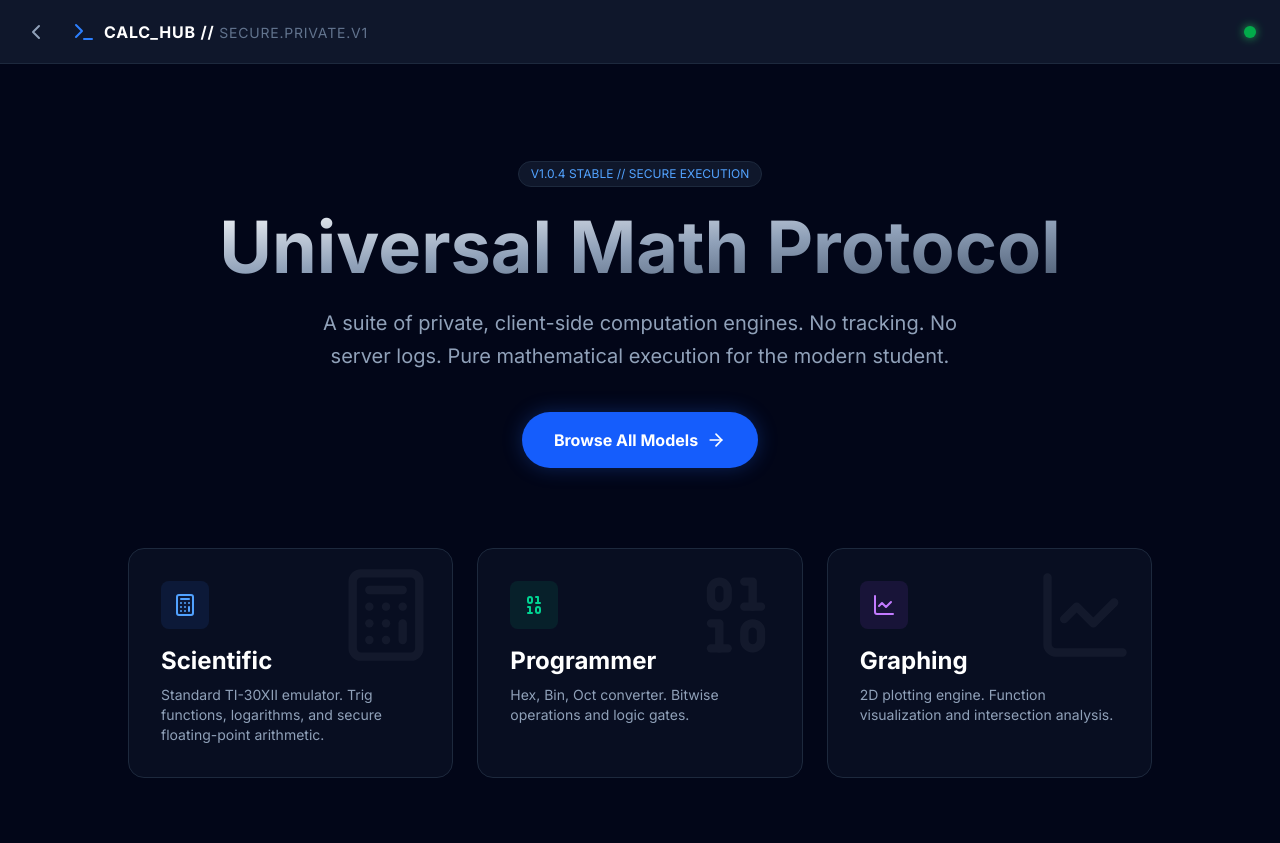
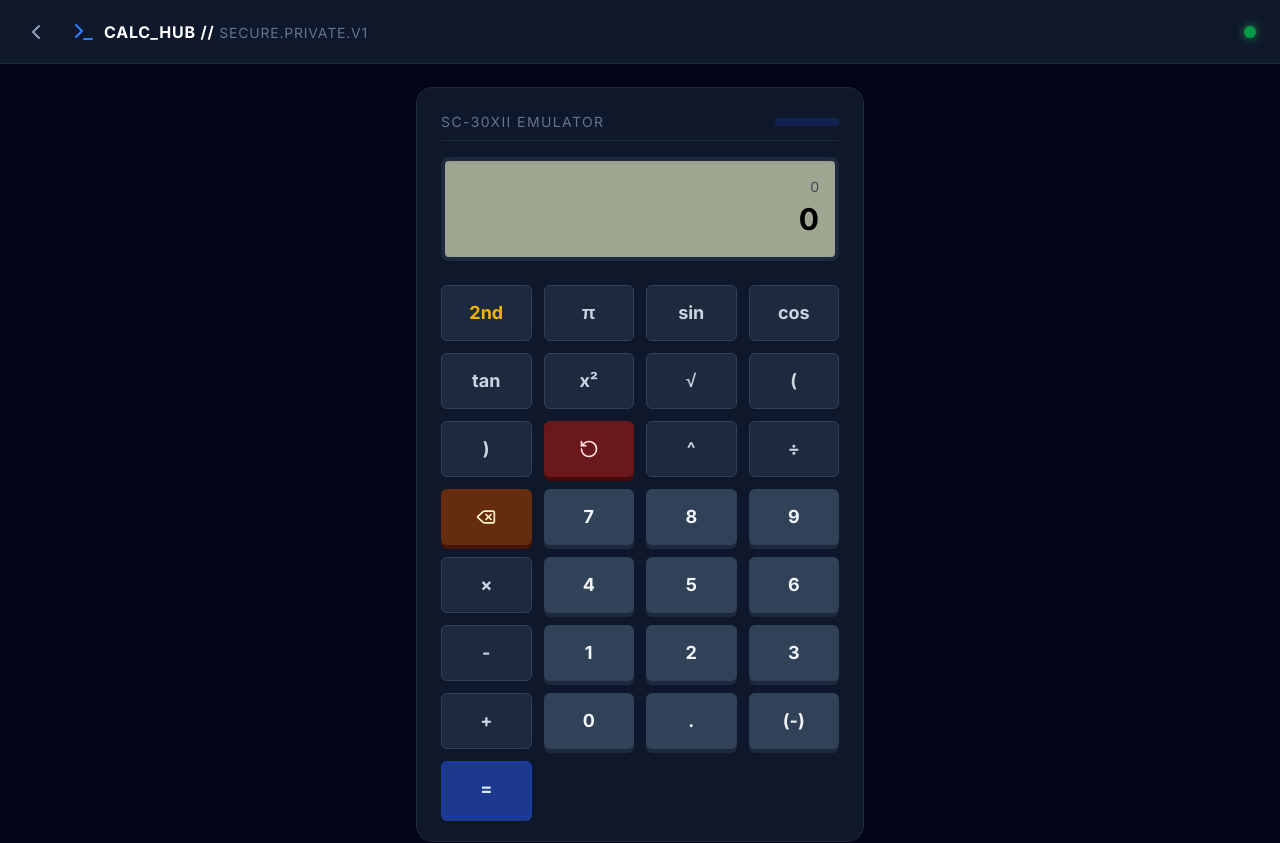
Before and after one commit to Starties/calculators, a Next.js app: page /scientific in a window 1280 px wide. Shown: the top 843 px of the page. Built offline with nearby package versions, Linux system fonts and the light colour scheme.

Commit message:
added paywall

```diff
--- a/src/app/page.tsx
+++ b/src/app/page.tsx
@@ -1,70 +1,83 @@
 import Link from 'next/link';
-import { Calculator, Binary, LineChart, ShieldCheck } from 'lucide-react';
+import { Calculator, Binary, LineChart, ShieldCheck, ArrowRight } from 'lucide-react';
 
 export default function Home() {
   return (
     <main className="min-h-screen bg-slate-950 text-slate-200">
       {/* Hero Section */}
-      <div className="max-w-6xl mx-auto px-4 py-20 text-center">
-        <h1 className="text-5xl md:text-7xl font-bold mb-6 bg-gradient-to-r from-blue-400 to-emerald-400 bg-clip-text text-transparent">
+      <div className="max-w-6xl mx-auto px-4 py-24 text-center">
+        <div className="inline-block px-3 py-1 bg-slate-900 border border-slate-800 rounded-full text-xs font-mono text-blue-400 mb-6">
+            V1.0.4 STABLE // SECURE EXECUTION
+        </div>
+        <h1 className="text-5xl md:text-7xl font-bold mb-6 bg-gradient-to-br from-white via-slate-400 to-slate-600 bg-clip-text text-transparent">
           Universal Math Protocol
         </h1>
-        <p className="text-xl text-slate-400 mb-12 max-w-2xl mx-auto">
-          Private, client-side computation engines. No tracking. No history logging.
+        <p className="text-xl text-slate-400 mb-10 max-w-2xl mx-auto leading-relaxed">
+          A suite of private, client-side computation engines. No tracking. No server logs.
           Pure mathematical execution for the modern student.
         </p>
 
-        {/* The Grid */}
-        <div className="grid grid-cols-1 md:grid-cols-3 gap-6 max-w-5xl mx-auto">
+        {/* Main Call to Action */}
+        <div className="flex justify-center gap-4 mb-20">
+            <Link href="/models">
+                <button className="group bg-blue-600 hover:bg-blue-500 text-white px-8 py-4 rounded-full font-bold transition-all shadow-[0_0_20px_rgba(37,99,235,0.3)] hover:shadow-[0_0_30px_rgba(37,99,235,0.5)] flex items-center gap-2">
+                Browse All Models
+                <ArrowRight size={20} className="group-hover:translate-x-1 transition-transform" />
+                </button>
+            </Link>
+        </div>
+
+        {/* The Grid Preview */}
+        <div className="grid grid-cols-1 md:grid-cols-3 gap-6 max-w-5xl mx-auto text-left">
 
           {/* Scientific Card */}
           <Link href="/scientific" className="group">
-            <div className="bg-slate-900 border border-slate-800 p-8 rounded-2xl hover:border-blue-500/50 hover:bg-slate-800 transition-all cursor-pointer h-full relative overflow-hidden">
-              <div className="absolute top-0 right-0 p-4 opacity-10 group-hover:opacity-20 transition-opacity">
+            <div className="bg-slate-900/50 border border-slate-800 p-8 rounded-2xl hover:border-blue-500/50 hover:bg-slate-900 transition-all cursor-pointer h-full relative overflow-hidden">
+              <div className="absolute top-0 right-0 p-4 opacity-5 group-hover:opacity-10 transition-opacity">
                 <Calculator size={100} />
               </div>
               <div className="bg-blue-500/10 w-12 h-12 rounded-lg flex items-center justify-center mb-4 text-blue-400">
                 <Calculator size={24} />
               </div>
               <h2 className="text-2xl font-bold mb-2 text-white">Scientific</h2>
-              <p className="text-slate-400">Standard TI-30XII emulator. Trig functions, logarithms, and secure floating-point arithmetic.</p>
+              <p className="text-slate-400 text-sm">Standard TI-30XII emulator. Trig functions, logarithms, and secure floating-point arithmetic.</p>
             </div>
           </Link>
 
-          {/* Programmer Card (Placeholder) */}
-          <div className="group opacity-75">
-            <div className="bg-slate-900 border border-slate-800 p-8 rounded-2xl transition-all h-full relative overflow-hidden">
-              <div className="absolute top-0 right-0 p-4 opacity-10">
+          {/* Programmer Card */}
+          <Link href="/models" className="group">
+            <div className="bg-slate-900/50 border border-slate-800 p-8 rounded-2xl hover:border-emerald-500/50 hover:bg-slate-900 transition-all cursor-pointer h-full relative overflow-hidden">
+              <div className="absolute top-0 right-0 p-4 opacity-5 group-hover:opacity-10 transition-opacity">
                 <Binary size={100} />
               </div>
               <div className="bg-emerald-500/10 w-12 h-12 rounded-lg flex items-center justify-center mb-4 text-emerald-400">
                 <Binary size={24} />
               </div>
               <h2 className="text-2xl font-bold mb-2 text-white">Programmer</h2>
-              <p className="text-slate-400">Hex, Bin, Oct converter. Bitwise operations. <span className="text-xs border border-emerald-900 bg-emerald-900/50 px-2 py-1 rounded text-emerald-400 ml-2">COMING SOON</span></p>
+              <p className="text-slate-400 text-sm">Hex, Bin, Oct converter. Bitwise operations and logic gates.</p>
             </div>
-          </div>
+          </Link>
 
-          {/* Graphing Card (Placeholder) */}
-          <div className="group opacity-75">
-            <div className="bg-slate-900 border border-slate-800 p-8 rounded-2xl transition-all h-full relative overflow-hidden">
-              <div className="absolute top-0 right-0 p-4 opacity-10">
+          {/* Graphing Card */}
+          <Link href="/models" className="group">
+            <div className="bg-slate-900/50 border border-slate-800 p-8 rounded-2xl hover:border-purple-500/50 hover:bg-slate-900 transition-all cursor-pointer h-full relative overflow-hidden">
+              <div className="absolute top-0 right-0 p-4 opacity-5 group-hover:opacity-10 transition-opacity">
                 <LineChart size={100} />
               </div>
               <div className="bg-purple-500/10 w-12 h-12 rounded-lg flex items-center justify-center mb-4 text-purple-400">
                 <LineChart size={24} />
               </div>
               <h2 className="text-2xl font-bold mb-2 text-white">Graphing</h2>
-              <p className="text-slate-400">2D plotting engine. Function visualization and intersection analysis.</p>
+              <p className="text-slate-400 text-sm">2D plotting engine. Function visualization and intersection analysis.</p>
             </div>
-          </div>
+          </Link>
         </div>
       </div>
 
       {/* Security Footer */}
-      <footer className="text-center py-8 text-slate-600 flex items-center justify-center gap-2">
-        <ShieldCheck size={16} />
-        <span className="text-xs uppercase tracking-widest">End-to-End Local Execution Encrypted</span>
+      <footer className="text-center py-12 text-slate-700 flex items-center justify-center gap-2 border-t border-slate-900 mt-12">
+        <ShieldCheck size={14} />
+        <span className="text-[10px] uppercase tracking-widest font-bold">End-to-End Local Execution Encrypted</span>
       </footer>
     </main>
   );
--- a/src/app/scientific/page.tsx
+++ b/src/app/scientific/page.tsx
@@ -1,84 +1,177 @@
-import Link from 'next/link';
-import { Calculator, Binary, LineChart, ShieldCheck, ArrowRight } from 'lucide-react';
+"use client";
 
-export default function Home() {
+import React, { useState, useEffect } from 'react';
+import { evaluate } from 'mathjs';
+import { Delete, RotateCcw } from 'lucide-react';
+
+// Secure Mathematical Evaluation Engine
+const calculateExpression = (expression: string) => {
+  try {
+    let sanitized = expression
+      .replace(/×/g, '*')
+      .replace(/÷/g, '/')
+      .replace(/π/g, 'pi')
+      .replace(/\^/g, '^')
+      .replace(/√\(/g, 'sqrt(');
+
+    const result = evaluate(sanitized);
+    return parseFloat(result.toFixed(8)).toString();
+  } catch (error) {
+    return "Syntax Error";
+  }
+};
+
+export default function ScientificPage() {
+  const [display, setDisplay] = useState("");
+  const [result, setResult] = useState("");
+
+  useEffect(() => {
+    const handleKeyDown = (e: KeyboardEvent) => {
+      if (e.key >= '0' && e.key <= '9') handleInput(e.key);
+      if (e.key === '.') handleInput('.');
+      if (e.key === '+') handleInput('+');
+      if (e.key === '-') handleInput('-');
+      if (e.key === '*') handleInput('×');
+      if (e.key === '/') handleInput('÷');
+      if (e.key === 'Enter') handleEquals();
+      if (e.key === 'Backspace') handleBackspace();
+      if (e.key === 'Escape') clearAll();
+    };
+    window.addEventListener('keydown', handleKeyDown);
+    return () => window.removeEventListener('keydown', handleKeyDown);
+  }, [display]);
+
+  const handleInput = (val: string) => {
+    const isOperator = ['+', '-', '×', '÷', '^'].includes(val);
+    if (result !== "" && !isOperator) {
+      setDisplay(val);
+      setResult("");
+    } else {
+      setDisplay((prev) => prev + val);
+    }
+  };
+
+  const handleEquals = () => {
+    if (!display) return;
+    const res = calculateExpression(display);
+    setResult(res);
+  };
+
+  const clearAll = () => {
+    setDisplay("");
+    setResult("");
+  };
+
+  const handleBackspace = () => {
+    setDisplay((prev) => prev.slice(0, -1));
+  };
+
+  // UPDATED BUTTON COMPONENT: Dimmer colors, higher contrast
+  const Button = ({ label, onClick, className = "", variant = "default" }: any) => {
+    const styles: any = {
+      // Standard Numbers (Darker Gray, White Text)
+      default: "bg-slate-700 text-slate-100 hover:bg-slate-600 shadow-[0_4px_0_rgb(30,41,59)]",
+      // Functions like Sin/Cos (Dark Slate, slightly different tone)
+      function: "bg-slate-800 text-slate-300 hover:bg-slate-700 shadow-[0_4px_0_rgb(15,23,42)] border border-slate-700",
+      // Action keys like Clear (Dimmed Red/Orange)
+      danger: "bg-red-900/80 text-red-100 hover:bg-red-800 shadow-[0_4px_0_rgb(69,10,10)]",
+      warning: "bg-amber-900/80 text-amber-100 hover:bg-amber-800 shadow-[0_4px_0_rgb(67,20,7)]",
+      // Equals button (Dimmed Blue)
+      primary: "bg-blue-900 text-blue-100 hover:bg-blue-800 shadow-[0_4px_0_rgb(30,58,138)] border border-blue-800",
+    };
+
+    const baseClass = className.includes('bg-') ? className : styles[variant] || styles.default;
+
+    return (
+      <button
+        onClick={onClick}
+        className={`
+          h-12 sm:h-14 rounded-md font-bold text-lg transition-all duration-100 active:scale-95 flex items-center justify-center select-none
+          active:shadow-none translate-y-0 active:translate-y-1
+          ${baseClass}
+          ${className}
+        `}
+      >
+        {label}
+      </button>
+    );
+  };
+
   return (
-    <main className="min-h-screen bg-slate-950 text-slate-200">
-      {/* Hero Section */}
-      <div className="max-w-6xl mx-auto px-4 py-24 text-center">
-        <div className="inline-block px-3 py-1 bg-slate-900 border border-slate-800 rounded-full text-xs font-mono text-blue-400 mb-6">
-            V1.0.4 STABLE // SECURE EXECUTION
-        </div>
-        <h1 className="text-5xl md:text-7xl font-bold mb-6 bg-gradient-to-br from-white via-slate-400 to-slate-600 bg-clip-text text-transparent">
-          Universal Math Protocol
-        </h1>
-        <p className="text-xl text-slate-400 mb-10 max-w-2xl mx-auto leading-relaxed">
-          A suite of private, client-side computation engines. No tracking. No server logs.
-          Pure mathematical execution for the modern student.
-        </p>
+    <main className="min-h-screen bg-slate-950 flex flex-col items-center justify-center p-4">
+      <div className="w-full max-w-md bg-slate-900 rounded-2xl shadow-2xl p-6 border border-slate-800">
 
-        {/* Main Call to Action */}
-        <div className="flex justify-center gap-4 mb-20">
-            <Link href="/models">
-                <button className="group bg-blue-600 hover:bg-blue-500 text-white px-8 py-4 rounded-full font-bold transition-all shadow-[0_0_20px_rgba(37,99,235,0.3)] hover:shadow-[0_0_30px_rgba(37,99,235,0.5)] flex items-center gap-2">
-                Browse All Models
-                <ArrowRight size={20} className="group-hover:translate-x-1 transition-transform" />
-                </button>
-            </Link>
+        {/* Header */}
+        <div className="flex justify-between items-center mb-4 border-b border-slate-800 pb-2">
+          <h1 className="text-slate-500 font-mono text-sm tracking-widest">SC-30XII EMULATOR</h1>
+          <div className="h-2 w-16 bg-blue-900/50 rounded-full animate-pulse"></div>
         </div>
 
-        {/* The Grid Preview */}
-        <div className="grid grid-cols-1 md:grid-cols-3 gap-6 max-w-5xl mx-auto text-left">
+        {/* LCD Display - High Contrast */}
+        <div className="bg-[#9ea792] p-4 rounded-lg mb-6 shadow-inner border-4 border-slate-800 font-mono relative">
+          <div className="h-6 text-right text-slate-800 text-sm overflow-hidden whitespace-nowrap opacity-75">
+            {display || "0"}
+          </div>
+          <div className="h-10 text-right text-black text-3xl font-bold overflow-hidden whitespace-nowrap">
+            {result || (display ? "..." : "0")}
+          </div>
+        </div>
 
-          {/* Scientific Card */}
-          <Link href="/scientific" className="group">
-            <div className="bg-slate-900/50 border border-slate-800 p-8 rounded-2xl hover:border-blue-500/50 hover:bg-slate-900 transition-all cursor-pointer h-full relative overflow-hidden">
-              <div className="absolute top-0 right-0 p-4 opacity-5 group-hover:opacity-10 transition-opacity">
-                <Calculator size={100} />
-              </div>
-              <div className="bg-blue-500/10 w-12 h-12 rounded-lg flex items-center justify-center mb-4 text-blue-400">
-                <Calculator size={24} />
-              </div>
-              <h2 className="text-2xl font-bold mb-2 text-white">Scientific</h2>
-              <p className="text-slate-400 text-sm">Standard TI-30XII emulator. Trig functions, logarithms, and secure floating-point arithmetic.</p>
-            </div>
-          </Link>
+        {/* Keypad Grid */}
+        <div className="grid grid-cols-4 gap-3">
+          {/* Row 1 */}
+          <Button label="2nd" variant="function" className="text-yellow-500" onClick={() => {}} />
+          <Button label="π" variant="function" onClick={() => handleInput('π')} />
+          <Button label="sin" variant="function" onClick={() => handleInput('sin(')} />
+          <Button label="cos" variant="function" onClick={() => handleInput('cos(')} />
+          <Button label="tan" variant="function" onClick={() => handleInput('tan(')} />
 
-          {/* Programmer Card */}
-          <Link href="/models" className="group">
-            <div className="bg-slate-900/50 border border-slate-800 p-8 rounded-2xl hover:border-emerald-500/50 hover:bg-slate-900 transition-all cursor-pointer h-full relative overflow-hidden">
-              <div className="absolute top-0 right-0 p-4 opacity-5 group-hover:opacity-10 transition-opacity">
-                <Binary size={100} />
-              </div>
-              <div className="bg-emerald-500/10 w-12 h-12 rounded-lg flex items-center justify-center mb-4 text-emerald-400">
-                <Binary size={24} />
-              </div>
-              <h2 className="text-2xl font-bold mb-2 text-white">Programmer</h2>
-              <p className="text-slate-400 text-sm">Hex, Bin, Oct converter. Bitwise operations and logic gates.</p>
-            </div>
-          </Link>
+          {/* Row 2 */}
+          <Button label="x²" variant="function" onClick={() => handleInput('^2')} />
+          <Button label="√" variant="function" onClick={() => handleInput('√(')} />
+          <Button label="(" variant="function" onClick={() => handleInput('(')} />
+          <Button label=")" variant="function" onClick={() => handleInput(')')} />
 
-          {/* Graphing Card */}
-          <Link href="/models" className="group">
-            <div className="bg-slate-900/50 border border-slate-800 p-8 rounded-2xl hover:border-purple-500/50 hover:bg-slate-900 transition-all cursor-pointer h-full relative overflow-hidden">
-              <div className="absolute top-0 right-0 p-4 opacity-5 group-hover:opacity-10 transition-opacity">
-                <LineChart size={100} />
-              </div>
-              <div className="bg-purple-500/10 w-12 h-12 rounded-lg flex items-center justify-center mb-4 text-purple-400">
-                <LineChart size={24} />
-              </div>
-              <h2 className="text-2xl font-bold mb-2 text-white">Graphing</h2>
-              <p className="text-slate-400 text-sm">2D plotting engine. Function visualization and intersection analysis.</p>
-            </div>
-          </Link>
+          {/* Editing Keys */}
+          <Button
+            label={<RotateCcw size={20}/>}
+            variant="danger"
+            onClick={clearAll}
+          />
+          <Button label="^" variant="function" onClick={() => handleInput('^')} />
+          <Button label="÷" variant="function" onClick={() => handleInput('÷')} />
+          <Button
+             label={<Delete size={20}/>}
+             variant="warning"
+             onClick={handleBackspace}
+           />
+
+          {/* Numpad */}
+          <Button label="7" onClick={() => handleInput('7')} />
+          <Button label="8" onClick={() => handleInput('8')} />
+          <Button label="9" onClick={() => handleInput('9')} />
+          <Button label="×" variant="function" onClick={() => handleInput('×')} />
+
+          <Button label="4" onClick={() => handleInput('4')} />
+          <Button label="5" onClick={() => handleInput('5')} />
+          <Button label="6" onClick={() => handleInput('6')} />
+          <Button label="-" variant="function" onClick={() => handleInput('-')} />
+
+          <Button label="1" onClick={() => handleInput('1')} />
+          <Button label="2" onClick={() => handleInput('2')} />
+          <Button label="3" onClick={() => handleInput('3')} />
+          <Button label="+" variant="function" onClick={() => handleInput('+')} />
+
+          <Button label="0" onClick={() => handleInput('0')} />
+          <Button label="." onClick={() => handleInput('.')} />
+          <Button label="(-)" onClick={() => handleInput('-')} />
+          <Button
+            label="="
+            variant="primary"
+            onClick={handleEquals}
+          />
         </div>
       </div>
-
-      {/* Security Footer */}
-      <footer className="text-center py-12 text-slate-700 flex items-center justify-center gap-2 border-t border-slate-900 mt-12">
-        <ShieldCheck size={14} />
-        <span className="text-[10px] uppercase tracking-widest font-bold">End-to-End Local Execution Encrypted</span>
-      </footer>
     </main>
   );
 }
```
